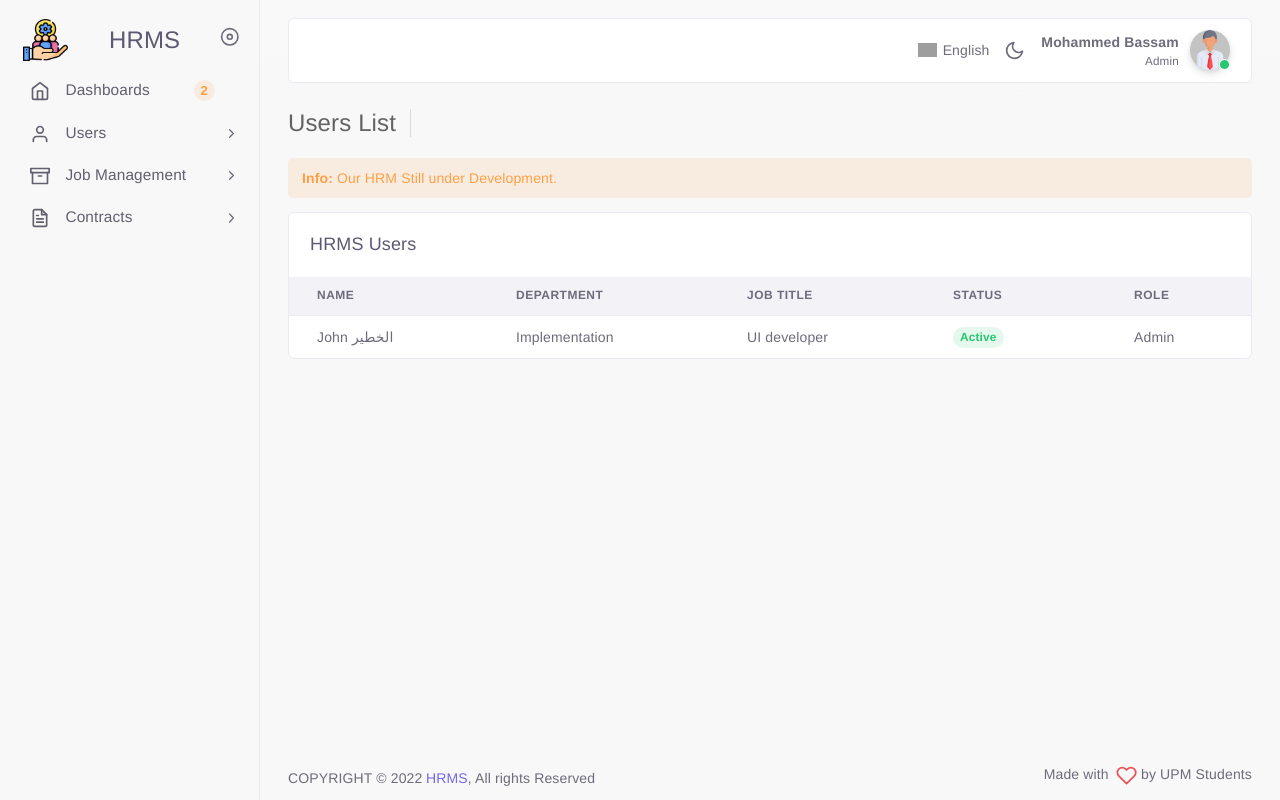
After one commit to Mohammad771/HRM, a Django app: page /viewUsers/ in a window 1280 px wide. The commit adds this page. Run offline with Django 4.2, Linux system fonts and the light colour scheme; some libraries are stand-ins or nearby versions; grey boxes are pictures that could not be loaded.

Commit message:
Design View Users View + Apply Template Engine + Create Menu

```diff
--- /dev/null
+++ b/templates/common/baseView.html
@@ -0,0 +1,290 @@
+<!DOCTYPE html>
+{% load staticfiles %}
+<html class="loading bordered-layout" lang="en" data-layout="bordered-layout" data-textdirection="ltr">
+<head>
+    <meta http-equiv="Content-Type" content="text/html; charset=UTF-8">
+    <meta http-equiv="X-UA-Compatible" content="IE=edge">
+    <meta name="viewport" content="width=device-width,initial-scale=1.0,user-scalable=0,minimal-ui">
+    {% block title %}
+
+    {% endblock %}
+
+    <!-- BEGIN: Vendor CSS-->
+    <link rel="stylesheet" type="text/css" href="{% static "common/css/vendors.min.css" %}">
+    <link rel="stylesheet" type="text/css" href="{% static "css/users/select2.min.css" %}">
+
+    <!-- END: Vendor CSS-->
+
+    <!-- BEGIN: Theme CSS-->
+    <link rel="stylesheet" type="text/css" href="{% static "common/css/bootstrap.css" %}">
+    <link rel="stylesheet" type="text/css" href="{% static "common/css/bootstrap-extended.css" %}">
+    <link rel="stylesheet" type="text/css" href="{% static "common/css/colors.css" %}">
+    <link rel="stylesheet" type="text/css" href="{% static "common/css/components.css" %}">
+    <link rel="stylesheet" type="text/css" href="{% static "common/css/dark-layout.css" %}">
+    <link rel="stylesheet" type="text/css" href="{% static "common/css/bordered-layout.css" %}">
+    <link rel="stylesheet" type="text/css" href="{% static "common/css/semi-dark-layout.css" %}">
+    <link rel="stylesheet" type="text/css" href="{% static "common/css/vertical-menu.css" %}">
+    <link rel="stylesheet" type="text/css" href="{% static "common/css/form-validation.css" %}">
+    <link rel="stylesheet" type="text/css" href="{% static "common/css/form-validation.css" %}">
+    <link rel="stylesheet" type="text/css" href="{% static "common/css/flatpickr.min.css" %}">
+
+    {% block pageCSS %}
+
+    {% endblock %}
+
+</head>
+<!-- BEGIN: Body-->
+
+<body class="vertical-layout vertical-menu-modern  navbar-floating footer-static  " data-open="click" data-menu="vertical-menu-modern" data-col="">
+
+    <!-- BEGIN: Header-->
+    <nav class="header-navbar navbar navbar-expand-lg align-items-center floating-nav navbar-light navbar-shadow container-xxl">
+        <div class="navbar-container d-flex content">
+            <div class="bookmark-wrapper d-flex align-items-center">
+                <ul class="nav navbar-nav d-xl-none">
+                    <li class="nav-item"><a class="nav-link menu-toggle" href="#"><i class="ficon" data-feather="menu"></i></a></li>
+                </ul>
+
+
+            </div>
+            <ul class="nav navbar-nav align-items-center ms-auto">
+                <li class="nav-item dropdown dropdown-language"><a class="nav-link dropdown-toggle" id="dropdown-flag" href="#" data-bs-toggle="dropdown" aria-haspopup="true" aria-expanded="false"><i class="flag-icon flag-icon-us"></i><span class="selected-language">English</span></a>
+                    <div class="dropdown-menu dropdown-menu-end" aria-labelledby="dropdown-flag"><a class="dropdown-item" href="#" data-language="en"><i class="flag-icon flag-icon-us"></i> English</a><a class="dropdown-item" href="#" data-language="fr"><i class="flag-icon flag-icon-fr"></i> French</a><a class="dropdown-item" href="#" data-language="de"><i class="flag-icon flag-icon-de"></i> German</a><a class="dropdown-item" href="#" data-language="pt"><i class="flag-icon flag-icon-pt"></i> Portuguese</a></div>
+                </li>
+                <li class="nav-item d-none d-lg-block"><a class="nav-link nav-link-style"><i class="ficon" data-feather="moon"></i></a></li>
+
+                <li class="nav-item dropdown dropdown-user"><a class="nav-link dropdown-toggle dropdown-user-link" id="dropdown-user" href="#" data-bs-toggle="dropdown" aria-haspopup="true" aria-expanded="false">
+                        <div class="user-nav d-sm-flex d-none"><span class="user-name fw-bolder">Mohammed Bassam</span><span class="user-status">Admin</span></div><span class="avatar"><img class="round" src="{% static "images/employee.png" %}" alt="avatar" height="40" width="40"><span class="avatar-status-online"></span></span>
+                    </a>
+                    <div class="dropdown-menu dropdown-menu-end" aria-labelledby="dropdown-user"><a class="dropdown-item" href="page-profile.html"><i class="me-50" data-feather="user"></i> Profile</a><a class="dropdown-item" href="app-email.html"><i class="me-50" data-feather="mail"></i> Inbox</a><a class="dropdown-item" href="app-todo.html"><i class="me-50" data-feather="check-square"></i> Task</a><a class="dropdown-item" href="app-chat.html"><i class="me-50" data-feather="message-square"></i> Chats</a>
+                        <div class="dropdown-divider"></div><a class="dropdown-item" href="page-account-settings-account.html"><i class="me-50" data-feather="settings"></i> Settings</a><a class="dropdown-item" href="page-pricing.html"><i class="me-50" data-feather="credit-card"></i> Pricing</a><a class="dropdown-item" href="page-faq.html"><i class="me-50" data-feather="help-circle"></i> FAQ</a><a class="dropdown-item" href="auth-login-cover.html"><i class="me-50" data-feather="power"></i> Logout</a>
+                    </div>
+                </li>
+            </ul>
+        </div>
+    </nav>
+    <ul class="main-search-list-defaultlist d-none">
+        <li class="d-flex align-items-center"><a href="#">
+                <h6 class="section-label mt-75 mb-0">Files</h6>
+            </a></li>
+        <li class="auto-suggestion"><a class="d-flex align-items-center justify-content-between w-100" href="app-file-manager.html">
+                <div class="d-flex">
+                    <div class="me-75"><img src="../../../app-assets/images/icons/xls.png" alt="png" height="32"></div>
+                    <div class="search-data">
+                        <p class="search-data-title mb-0">Two new item submitted</p><small class="text-muted">Marketing Manager</small>
+                    </div>
+                </div><small class="search-data-size me-50 text-muted">&apos;17kb</small>
+            </a></li>
+        <li class="auto-suggestion"><a class="d-flex align-items-center justify-content-between w-100" href="app-file-manager.html">
+                <div class="d-flex">
+                    <div class="me-75"><img src="../../../app-assets/images/icons/jpg.png" alt="png" height="32"></div>
+                    <div class="search-data">
+                        <p class="search-data-title mb-0">52 JPG file Generated</p><small class="text-muted">FontEnd Developer</small>
+                    </div>
+                </div><small class="search-data-size me-50 text-muted">&apos;11kb</small>
+            </a></li>
+        <li class="auto-suggestion"><a class="d-flex align-items-center justify-content-between w-100" href="app-file-manager.html">
+                <div class="d-flex">
+                    <div class="me-75"><img src="../../../app-assets/images/icons/pdf.png" alt="png" height="32"></div>
+                    <div class="search-data">
+                        <p class="search-data-title mb-0">25 PDF File Uploaded</p><small class="text-muted">Digital Marketing Manager</small>
+                    </div>
+                </div><small class="search-data-size me-50 text-muted">&apos;150kb</small>
+            </a></li>
+        <li class="auto-suggestion"><a class="d-flex align-items-center justify-content-between w-100" href="app-file-manager.html">
+                <div class="d-flex">
+                    <div class="me-75"><img src="../../../app-assets/images/icons/doc.png" alt="png" height="32"></div>
+                    <div class="search-data">
+                        <p class="search-data-title mb-0">Anna_Strong.doc</p><small class="text-muted">Web Designer</small>
+                    </div>
+                </div><small class="search-data-size me-50 text-muted">&apos;256kb</small>
+            </a></li>
+        <li class="d-flex align-items-center"><a href="#">
+                <h6 class="section-label mt-75 mb-0">Members</h6>
+            </a></li>
+        <li class="auto-suggestion"><a class="d-flex align-items-center justify-content-between py-50 w-100" href="app-user-view-account.html">
+                <div class="d-flex align-items-center">
+                    <div class="avatar me-75"><img src="../../../app-assets/images/portrait/small/avatar-s-8.jpg" alt="png" height="32"></div>
+                    <div class="search-data">
+                        <p class="search-data-title mb-0">John Doe</p><small class="text-muted">UI designer</small>
+                    </div>
+                </div>
+            </a></li>
+        <li class="auto-suggestion"><a class="d-flex align-items-center justify-content-between py-50 w-100" href="app-user-view-account.html">
+                <div class="d-flex align-items-center">
+                    <div class="avatar me-75"><img src="../../../app-assets/images/portrait/small/avatar-s-1.jpg" alt="png" height="32"></div>
+                    <div class="search-data">
+                        <p class="search-data-title mb-0">Michal Clark</p><small class="text-muted">FontEnd Developer</small>
+                    </div>
+                </div>
+            </a></li>
+        <li class="auto-suggestion"><a class="d-flex align-items-center justify-content-between py-50 w-100" href="app-user-view-account.html">
+                <div class="d-flex align-items-center">
+                    <div class="avatar me-75"><img src="../../../app-assets/images/portrait/small/avatar-s-14.jpg" alt="png" height="32"></div>
+                    <div class="search-data">
+                        <p class="search-data-title mb-0">Milena Gibson</p><small class="text-muted">Digital Marketing Manager</small>
+                    </div>
+                </div>
+            </a></li>
+        <li class="auto-suggestion"><a class="d-flex align-items-center justify-content-between py-50 w-100" href="app-user-view-account.html">
+                <div class="d-flex align-items-center">
+                    <div class="avatar me-75"><img src="../../../app-assets/images/portrait/small/avatar-s-6.jpg" alt="png" height="32"></div>
+                    <div class="search-data">
+                        <p class="search-data-title mb-0">Anna Strong</p><small class="text-muted">Web Designer</small>
+                    </div>
+                </div>
+            </a></li>
+    </ul>
+    <ul class="main-search-list-defaultlist-other-list d-none">
+        <li class="auto-suggestion justify-content-between"><a class="d-flex align-items-center justify-content-between w-100 py-50">
+                <div class="d-flex justify-content-start"><span class="me-75" data-feather="alert-circle"></span><span>No results found.</span></div>
+            </a></li>
+    </ul>
+    <!-- END: Header-->
+
+
+    <!-- BEGIN: Main Menu-->
+    <div class="main-menu menu-fixed menu-light menu-accordion menu-shadow" data-scroll-to-active="true">
+        <div class="navbar-header">
+            <ul class="nav navbar-nav flex-row">
+                <li class="nav-item me-auto">
+                    <div class="row">
+                        <div class="col-6 mt-sm-1">
+                            <img src="{% static "images/hr.png" %}" alt="hr logo" width="45" height="42">
+                        </div>
+                        <div class="col-6 mt-2">
+                            <h2 class="brand-text">HRMS</h2>
+                        </div>
+                    </div>
+                </li>
+                <li class="nav-item nav-toggle"><a class="nav-link modern-nav-toggle pe-0" data-bs-toggle="collapse"><i class="d-block d-xl-none text-primary toggle-icon font-medium-4" data-feather="x"></i><i class="d-none d-xl-block collapse-toggle-icon font-medium-4  text-primary" data-feather="disc" data-ticon="disc"></i></a></li>
+            </ul>
+        </div>
+        <div class="shadow-bottom"></div>
+        <div class="main-menu-content">
+            <ul class="navigation navigation-main" id="main-menu-navigation" data-menu="menu-navigation">
+                <li class=" nav-item"><a class="d-flex align-items-center" href="index.html"><i data-feather="home"></i><span class="menu-title text-truncate" data-i18n="Dashboards">Dashboards</span><span class="badge badge-light-warning rounded-pill ms-auto me-1">2</span></a>
+
+                </li>
+
+
+                <li class=" nav-item"><a class="d-flex align-items-center" href="#"><i data-feather="user"></i><span class="menu-title text-truncate" data-i18n="Invoice">Users</span></a>
+                    <ul class="menu-content">
+                        <li><a class="d-flex align-items-center" href="app-invoice-list.html"><i data-feather="circle"></i><span class="menu-item text-truncate" data-i18n="List">Add New Employee</span></a>
+                        </li>
+                        <li><a class="d-flex align-items-center" href="app-invoice-preview.html"><i data-feather="circle"></i><span class="menu-item text-truncate" data-i18n="Preview">View Employees List</span></a>
+                        </li>
+
+                    </ul>
+                </li>
+                <li class=" nav-item"><a class="d-flex align-items-center" href="#"><i data-feather='archive'></i><span class="menu-title text-truncate" data-i18n="Invoice">Job Management</span></a>
+                    <ul class="menu-content">
+                        <li><a class="d-flex align-items-center" href="app-invoice-list.html"><i data-feather="circle"></i><span class="menu-item text-truncate" data-i18n="List">Departments</span></a>
+                        </li>
+                        <li><a class="d-flex align-items-center" href="app-invoice-preview.html"><i data-feather="circle"></i><span class="menu-item text-truncate" data-i18n="Preview">Job Titles</span></a>
+                        </li>
+
+                    </ul>
+                </li>
+                <li class=" nav-item"><a class="d-flex align-items-center" href="#"><i data-feather='file-text'></i><span class="menu-title text-truncate" data-i18n="Invoice">Contracts</span></a>
+                    <ul class="menu-content">
+                        <li><a class="d-flex align-items-center" href="app-invoice-list.html"><i data-feather="circle"></i><span class="menu-item text-truncate" data-i18n="List">Create New Contract</span></a>
+                        </li>
+                        <li><a class="d-flex align-items-center" href="app-invoice-preview.html"><i data-feather="circle"></i><span class="menu-item text-truncate" data-i18n="Preview">View Contracts List</span></a>
+                        </li>
+
+                    </ul>
+                </li>
+
+            </ul>
+        </div>
+    </div>
+    <!-- END: Main Menu-->
+
+    <!-- BEGIN: Content-->
+    <div class="app-content content ">
+        <div class="content-overlay"></div>
+        <div class="header-navbar-shadow"></div>
+        <div class="content-wrapper container-xxl p-0">
+            <div class="content-header row">
+                <div class="content-header-left col-md-9 col-12 mb-2">
+                    <div class="row breadcrumbs-top">
+                        <div class="col-12">
+                            {% block viewName %}
+
+                            {% endblock %}
+                        </div>
+                    </div>
+                </div>
+                <div class="content-header-right text-md-end col-md-3 col-12 d-md-block d-none">
+
+                </div>
+            </div>
+            <div class="content-body">
+                <div class="row">
+                    <div class="col-12">
+                        <div class="alert alert-warning" role="alert">
+                            <div class="alert-body">
+                                <strong>Info:</strong> Our HRM Still under Development.
+                            </div>
+                        </div>
+                        {% block content %}
+
+
+
+
+                        {% endblock %}
+
+                    </div>
+                </div>
+
+            </div>
+        </div>
+    </div>
+    <!-- END: Content-->
+
+
+    <!-- BEGIN: Footer-->
+    <footer class="footer footer-static footer-light">
+        <p class="clearfix mb-0"><span class="float-md-start d-block d-md-inline-block mt-25">COPYRIGHT &copy; 2022<a class="ms-25" href="http://127.0.0.1:8000" target="_blank">HRMS</a><span class="d-none d-sm-inline-block">, All rights Reserved</span></span><span class="float-md-end d-none d-md-block">Made with<i data-feather="heart"></i> by UPM Students</span></p>
+    </footer>
+    <button class="btn btn-primary btn-icon scroll-top" type="button"><i data-feather="arrow-up"></i></button>
+    <!-- END: Footer-->
+
+
+
+<!-- BEGIN: Vendor JS-->
+    <script src="{% static "common/js/vendors.min.js" %}"></script>
+
+    <!-- BEGIN Vendor JS-->
+
+    <!-- BEGIN: Page Vendor JS-->
+    <script src="{% static "common/js/jquery.validate.min.js" %}"></script>
+    <script src="{% static "common/js/flatpickr.min.js" %}"></script>
+    <script src="{% static "common/js/form-pickers.js" %}"></script>
+    <script src="{% static "js/users/select2.full.min.js" %}"></script>
+    <script src="{% static "js/users/form-select2.js" %}"></script>
+
+    <!-- END: Page Vendor JS-->
+
+    <!-- BEGIN: Theme JS-->
+    <script src="{% static "common/js/app-menu.js" %}"></script>
+    <script src="{% static "common/js/app.js" %}"></script>
+    <script>
+        $(window).on('load', function() {
+            if (feather) {
+                feather.replace({
+                    width: 14,
+                    height: 14
+                });
+            }
+        })
+    </script>
+
+    <!-- END: Theme JS-->
+{% block pageCJs %}
+
+
+{% endblock %}
+</body>
+</html>
--- /dev/null
+++ b/templates/users/viewUsers.html
@@ -0,0 +1,64 @@
+{% extends 'common\baseView.html' %}
+{% load staticfiles %}
+
+{% block pageCSS %}
+    <!-- BEGIN: Page CSS-->
+
+    <!-- END: Page CSS-->
+
+    <!-- BEGIN: Custom CSS-->
+
+    <!-- END: Custom CSS-->
+{% endblock %}
+
+{% block viewName %}
+    <h2 class="content-header-title float-start mb-0">Users List</h2>
+{% endblock %}
+
+
+{% block content %}
+
+    <div class="card">
+        <div class="card-header">
+            <h4 class="card-title">HRMS Users</h4>
+        </div>
+
+        <div class="table-responsive">
+            <table class="table table-hover">
+                <thead>
+                <tr>
+                    <th>Name</th>
+                    <th>Department</th>
+                    <th>Job Title</th>
+                    <th>Status</th>
+                    <th>Role</th>
+                </tr>
+                </thead>
+                <tbody>
+                <tr>
+                    <td>
+                        <span class="fw-bold">John الخطير</span>
+                    </td>
+                    <td>Implementation</td>
+                    <td>UI developer</td>
+
+                    <td><span class="badge rounded-pill badge-light-success me-1">Active</span></td>
+                    <td>
+                        Admin
+                    </td>
+
+                </tr>
+
+
+                </tbody>
+            </table>
+        </div>
+    </div>
+
+    <!-- END: Page JS-->
+{% endblock %}
+
+{% block pageCJs %}
+
+
+{% endblock %}
--- a/users/urls.py
+++ b/users/urls.py
@@ -10,5 +10,6 @@ urlpatterns = [
     path('logout/', views.user_logout,name='users/logout'),
     path('register/', views.register,name='users/register'),
     path('dashboard/', views.dashboard, name='users/dashboard'),
+    path('viewUsers/', views.viewUsers, name='users/viewUsers'),
 
 ]
--- a/users/views.py
+++ b/users/views.py
@@ -66,3 +66,7 @@ def register(request):
 
 def dashboard(request):
     return render(request, 'users/dashboard.html')
+
+
+def viewUsers(request):
+    return render(request, 'users/viewUsers.html')
```
Also changed, not shown: templates/common/commonView.html (added, +69 -0 lines), templates/users/login.html (+15 -48 lines), templates/users/register.html (+15 -85 lines), static/images/employee.png (added).
